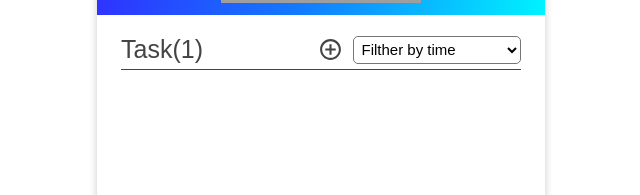
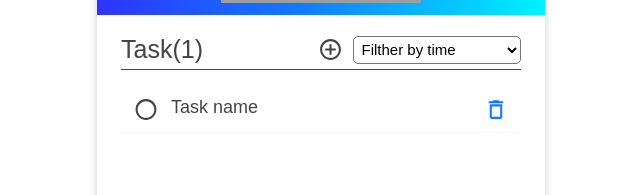
Before and after one commit to Kyptdin/To-do-list-IP, a React (Create React App) app in the folder todo-list-ip/: page / in a window 1280 px wide. Shown: the part 219-414 px from the top of the page, without its empty margins (319-959 px from the left). Built offline with nearby package versions, Linux system fonts and the light colour scheme; grey boxes are pictures that could not be loaded.

Commit message:
UI done
The UI of the application is officialy done. I just need to add the logic

```diff
--- a/todo-list-ip/src/componenets/App.js
+++ b/todo-list-ip/src/componenets/App.js
@@ -1,6 +1,8 @@
 import React from "react";
 // import DeleteIcon from "@mui/icons-material/Delete";
 import Header from "./Header";
+import Task from "./Task";
+
 export default function App() {
   return <Logo />;
 }
@@ -10,7 +12,9 @@ function Logo() {
     <React.Fragment>
       <div className="app">
         <Header />
-        <main className="todo-list-app"></main>
+        <main className="todo-list-app">
+          <Task />
+        </main>
       </div>
     </React.Fragment>
   );
--- /dev/null
+++ b/todo-list-ip/src/componenets/Task.js
@@ -0,0 +1,37 @@
+import RadioButtonUncheckedOutlinedIcon from "@mui/icons-material/RadioButtonUncheckedOutlined";
+import DeleteOutlinedIcon from "@mui/icons-material/DeleteOutlined";
+export default function Task() {
+  return (
+    <div className="todo-list-task">
+      <div
+        style={{
+          display: "flex",
+          alignItems: "center",
+          justifyContent: "center",
+          gap: "1rem",
+        }}
+      >
+        <RadioButtonUncheckedOutlinedIcon
+          style={{
+            fontSize: "3rem",
+            cursor: "pointer",
+            background: "none",
+            border: "none",
+            paddingTop: "0.5rem",
+          }}
+        />
+        <span className="todo-list-task-heading">Task name</span>
+      </div>
+      <DeleteOutlinedIcon
+        style={{
+          fontSize: "3rem",
+          cursor: "pointer",
+          background: "none",
+          border: "none",
+          paddingTop: "0.5rem",
+          color: "#127aff",
+        }}
+      />
+    </div>
+  );
+}
--- a/todo-list-ip/src/styles/index.css
+++ b/todo-list-ip/src/styles/index.css
@@ -1,6 +1,7 @@
 @import "./logo.css";
 @import "./app.css";
 @import "./header.css";
+@import "./task.css";
 * {
   margin: 0;
   padding: 0;
--- /dev/null
+++ b/todo-list-ip/src/styles/task.css
@@ -0,0 +1,33 @@
+.task-status {
+  font-size: 1.8rem;
+  cursor: pointer;
+  background: none;
+  border: none;
+  padding-top: 0.5rem;
+}
+
+.todo-list-task-heading {
+  font-size: 1.8rem;
+  font-weight: 400;
+  font-family: inherit;
+}
+
+.task-option {
+  font-size: 1.7rem;
+  cursor: pointer;
+}
+
+.todo-list-task {
+  display: flex;
+  justify-content: space-between;
+  align-items: center;
+  border-bottom: 1px solid #f7f7f7;
+  /* background-color: #00f3ff; */
+  padding: 1rem;
+  transition: all 0.3s ease-in;
+}
+
+.todo-list-task:hover {
+  box-shadow: inset 0 -60px 0 0 #f7f7f7;
+  transition: all 0.3s ease-in;
+}
```
